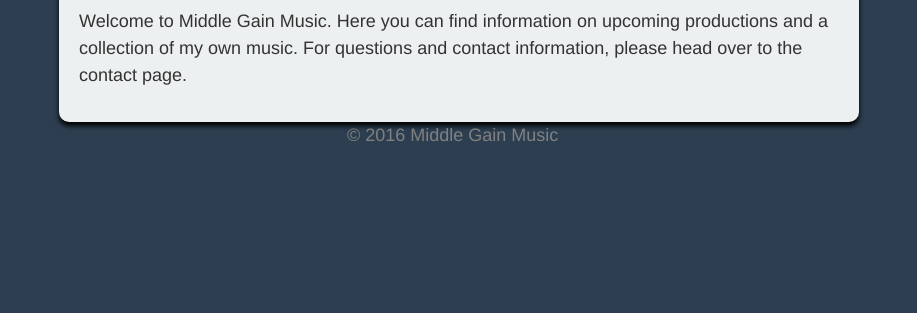
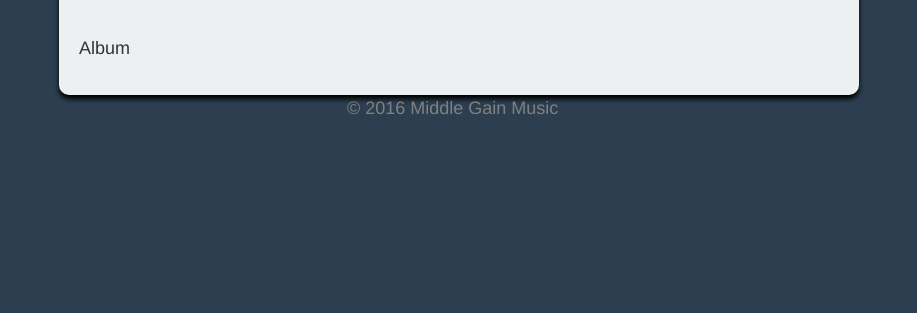
Before and after one commit to yantjeknoop/middlegainmusic, a plain HTML site: page pages/work.html in a window 1280 px wide. Shown: the part 487-800 px from the top of the page, without its empty margins (181-1098 px from the left). Drawn offline with Linux system fonts and the light colour scheme.

Commit message:
work page

```diff
--- a/pages/work.html
+++ b/pages/work.html
@@ -22,8 +22,12 @@
 
 		<div id="container">
 			<h2>HI!</h2>
-			<p> Welcome to Middle Gain Music. Here you can find information on upcoming productions and a collection of my own music. For questions and contact information, please head over to the contact page.
-			</p>
+			<div class="polaroid">
+				<img src="" alt="" style="widht:100%"
+				<div class="tekst">
+					<p>Album</p>
+				</div>
+			</div>
 		</div>
 	</body>
 
```
